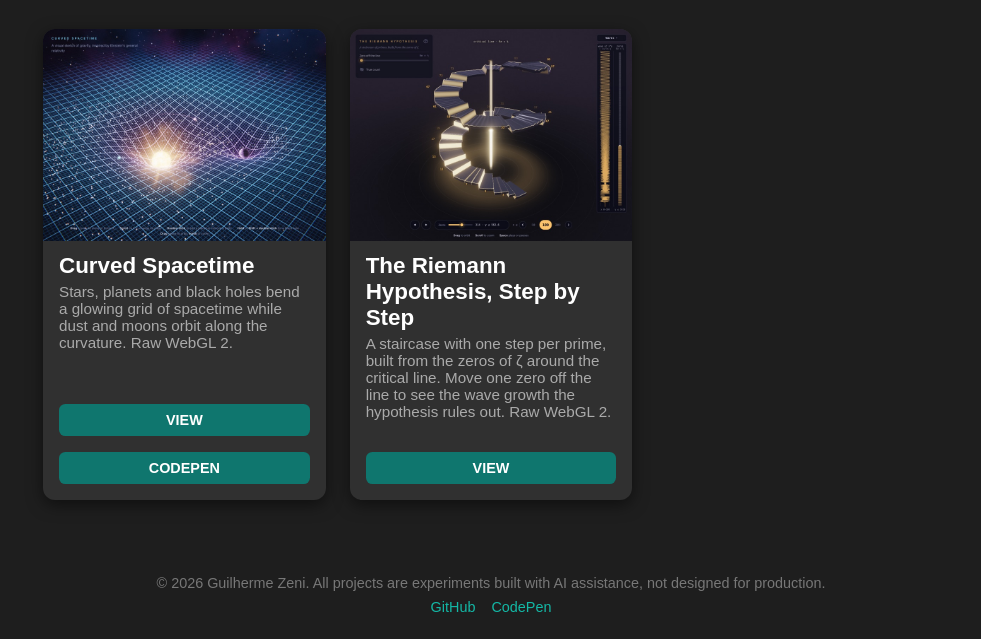
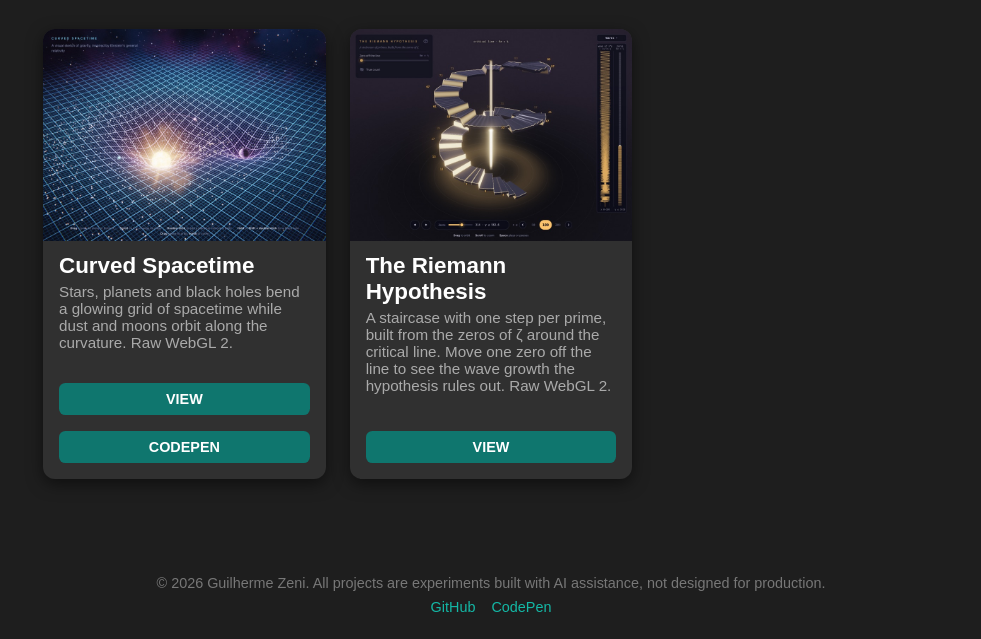
Before and after one commit to Guillhermm/web-ai-experiments, a plain HTML site: page index.html in a window 1280 px wide. Shown: the part 161-800 px from the top of the page, without its empty margins (149-1130 px from the left). Drawn offline with Linux system fonts and the light colour scheme.

Commit message:
Riemann: drop "Step by Step" from the title

```diff
--- a/index.html
+++ b/index.html
@@ -32,8 +32,8 @@
       </div>
 
       <div class="card">
-        <img src="./riemann-hypothesis/preview.jpg" alt="The Riemann Hypothesis, Step by Step preview">
-        <h2>The Riemann Hypothesis, Step by Step</h2>
+        <img src="./riemann-hypothesis/preview.jpg" alt="The Riemann Hypothesis preview">
+        <h2>The Riemann Hypothesis</h2>
         <p>A staircase with one step per prime, built from the zeros of ζ around the critical line. Move one zero off the line to see the wave growth the hypothesis rules out. Raw WebGL 2.</p>
         <div class="links">
           <a href="./riemann-hypothesis/" target="_blank" rel="noopener">View</a>
```
Also changed, not shown: riemann-hypothesis/index.html (+2 -2 lines), 2 other files.
